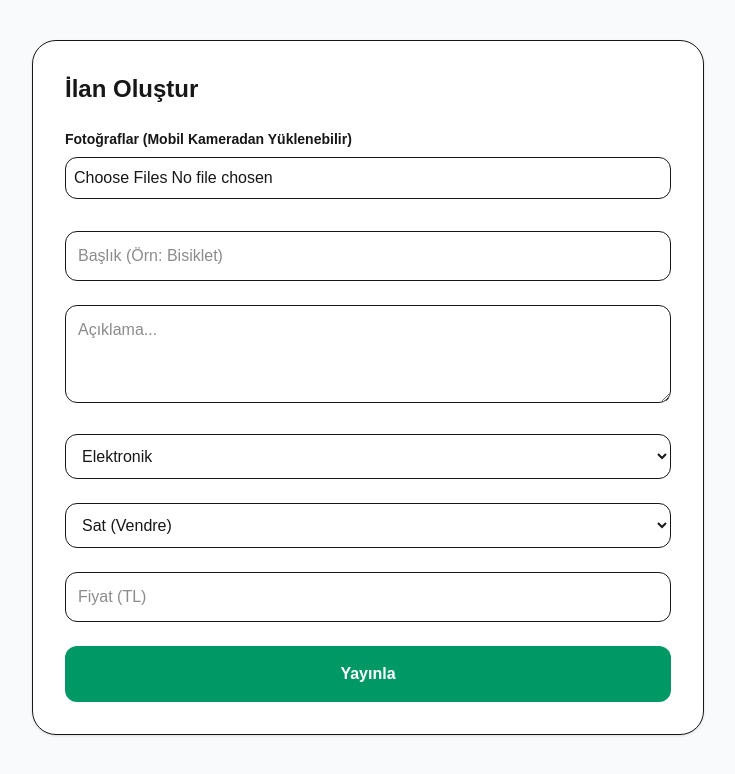
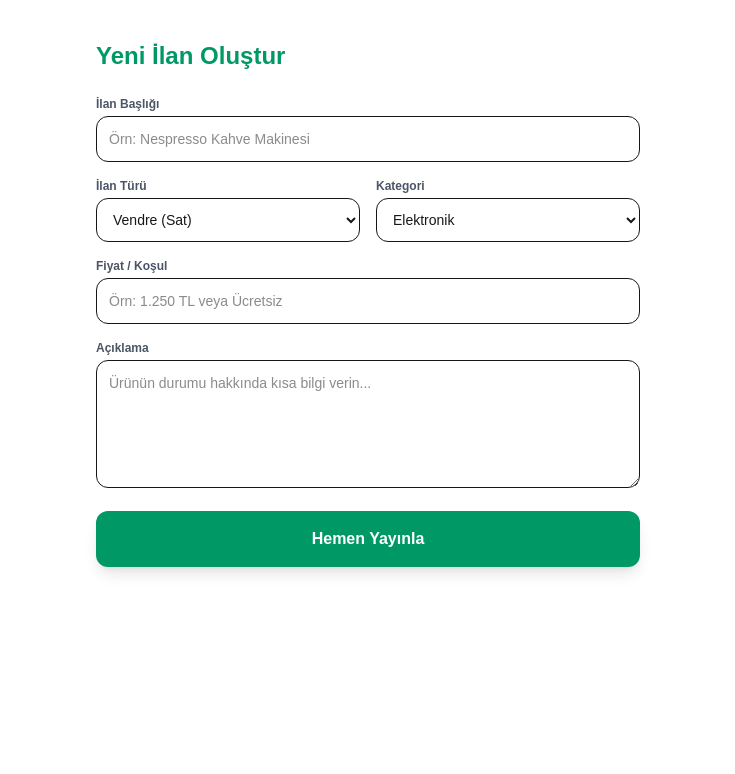
Before and after one commit to frttybg/voisini, a Next.js app: page /ilan-ekle in a window 1280 px wide. Shown: the top 774 px of the page, without its empty margins (272-1007 px from the left). Built offline with nearby package versions, Linux system fonts and the light colour scheme.

Commit message:
voisini.com: Tum dinamik sayfalar ve profil guncellemesi eklendi

```diff
--- a/app/components/BottomNav.tsx
+++ b/app/components/BottomNav.tsx
@@ -1,9 +1,11 @@
+'use client';
+
 export default function BottomNav() {
   return (
-    <div className="md:hidden fixed bottom-0 left-0 right-0 bg-white border-t p-3 flex justify-around z-50">
+    <div className="md:hidden fixed bottom-0 left-0 right-0 bg-white border-t p-3 flex justify-around z-50 shadow-lg">
       <a href="/" className="flex flex-col items-center text-[10px] font-bold text-gray-900">🏠 Ana Sayfa</a>
       <a href="/yakinimdakiler" className="flex flex-col items-center text-[10px] font-bold text-gray-400">🔍 Keşfet</a>
-      <a href="/ilan-ekle" className="bg-emerald-600 text-white rounded-full p-3 -mt-6 shadow-lg">➕</a>
+      <a href="/ilan-ekle" className="bg-emerald-600 text-white rounded-full p-3 -mt-6 shadow-lg flex items-center justify-center">➕</a>
       <a href="/mesajlar" className="flex flex-col items-center text-[10px] font-bold text-gray-400">💬 Mesajlar</a>
       <a href="/profil" className="flex flex-col items-center text-[10px] font-bold text-gray-400">👤 Profil</a>
     </div>
--- a/app/components/LanguageSwitcher.tsx
+++ b/app/components/LanguageSwitcher.tsx
@@ -5,14 +5,12 @@ export default function LanguageSwitcher() {
   const router = useRouter();
 
   const changeLanguage = (lang: string) => {
-    // Dil değiştiğinde HTML'in yönünü (RTL/LTR) güncelle
     document.documentElement.dir = lang === 'ar' ? 'rtl' : 'ltr';
     document.documentElement.lang = lang;
-    router.push(`/${lang}`);
   };
 
   return (
-    <select onChange={(e) => changeLanguage(e.target.value)} className="bg-transparent text-xs font-bold border rounded-lg p-2">
+    <select onChange={(e) => changeLanguage(e.target.value)} className="bg-transparent text-xs font-bold border rounded-lg p-2 outline-none">
       <option value="tr">🇹🇷 Türkçe</option>
       <option value="en">🇬🇧 English</option>
       <option value="de">🇩🇪 Deutsch</option>
--- a/app/giris/page.tsx
+++ b/app/giris/page.tsx
@@ -1,23 +1,44 @@
 'use client';
+import { useState } from 'react';
+import { useRouter } from 'next/navigation';
+
 export default function GirisPage() {
-  const handleLogin = () => {
-    const user = localStorage.getItem('voisini_user');
-    if (user) {
-      localStorage.setItem('voisini_session', 'true');
-      window.location.href = '/profil';
-    } else {
-      alert('Kayıtlı kullanıcı bulunamadı.');
+  const router = useRouter();
+  const [email, setEmail] = useState('');
+  const [password, setPassword] = useState('');
+
+  const handleLogin = (e: React.FormEvent) => {
+    e.preventDefault();
+    const existing = localStorage.getItem('voisini_user');
+
+    if (existing) {
+      const user = JSON.parse(existing);
+      if (user.email === email) {
+        router.push('/profil');
+        return;
+      }
     }
+
+    // Eğer kayıt yoksa yeni oturum aç
+    const newUser = { name: email.split('@')[0] || 'Komşu', email, location: 'Valentigney, Fransa' };
+    localStorage.setItem('voisini_user', JSON.stringify(newUser));
+    router.push('/profil');
   };
 
   return (
-    <div className="min-h-screen bg-gray-50 flex items-center justify-center p-4">
-      <div className="bg-white p-8 rounded-3xl shadow-sm border w-full max-w-md">
-        <h2 className="text-2xl font-black mb-6">Hesabınıza Giriş Yapın</h2>
-        <input className="w-full mb-4 p-3 border rounded-xl" type="email" placeholder="E-posta" />
-        <input className="w-full mb-6 p-3 border rounded-xl" type="password" placeholder="Şifre" />
-        <button onClick={handleLogin} className="w-full bg-emerald-600 text-white p-3 rounded-xl font-bold">Giriş Yap</button>
-      </div>
+    <div className="max-w-md mx-auto px-4 py-16">
+      <h1 className="text-3xl font-black mb-6 text-emerald-600">Giriş Yap</h1>
+      <form onSubmit={handleLogin} className="space-y-4">
+        <div>
+          <label className="block text-xs font-bold mb-1 text-gray-600">E-posta</label>
+          <input type="email" value={email} onChange={e => setEmail(e.target.value)} className="w-full p-3 border rounded-xl text-sm" placeholder="komsu@voisini.com" required />
+        </div>
+        <div>
+          <label className="block text-xs font-bold mb-1 text-gray-600">Şifre</label>
+          <input type="password" value={password} onChange={e => setPassword(e.target.value)} className="w-full p-3 border rounded-xl text-sm" placeholder="••••••••" required />
+        </div>
+        <button type="submit" className="w-full bg-emerald-600 text-white font-bold py-3 rounded-xl hover:bg-emerald-700 transition">Giriş Yap</button>
+      </form>
     </div>
   );
 }
--- a/app/ilan-ekle/page.tsx
+++ b/app/ilan-ekle/page.tsx
@@ -1,73 +1,69 @@
 'use client';
-
-import { useState, useRef } from 'react';
+import { useState } from 'react';
 import { useRouter } from 'next/navigation';
-import { CATEGORIES, LISTING_TYPES } from '../lib/constants';
 
 export default function IlanEklePage() {
   const router = useRouter();
-  const [photos, setPhotos] = useState<string[]>([]);
-  const [formData, setFormData] = useState({
-    title: '', description: '', category: CATEGORIES[0], type: 'vendre',
-    price: '', deposit: '', duration: '', exchangeWith: ''
+  const [form, setForm] = useState({
+    title: '',
+    description: '',
+    price: '',
+    type: 'Vendre (Sat)',
+    category: 'Elektronik',
+    location: 'Valentigney (Yakın çevrede)'
   });
-
-  // Fotoğraf Yükleme Mantığı
-  const handlePhotoUpload = (e: React.ChangeEvent<HTMLInputElement>) => {
-    if (e.target.files) {
-      const newPhotos = Array.from(e.target.files).map(file => URL.createObjectURL(file));
-      setPhotos([...photos, ...newPhotos]);
-    }
-  };
-
-  const removePhoto = (index: number) => setPhotos(photos.filter((_, i) => i !== index));
 
   const handleSubmit = (e: React.FormEvent) => {
     e.preventDefault();
-    const newListing = { ...formData, id: Date.now(), photos, date: new Date().toISOString() };
+    if (!form.title) return alert('Lütfen ilan başlığı girin.');
+
+    const newListing = { id: Date.now(), ...form };
     const existing = JSON.parse(localStorage.getItem('voisini_listings') || '[]');
     localStorage.setItem('voisini_listings', JSON.stringify([newListing, ...existing]));
-    alert('İlanınız başarıyla yayınlandı!');
-    router.push('/yakinimdakiler');
+
+    alert('İlan başarıyla yayınlandı!');
+    router.push('/profil');
   };
 
   return (
-    <div className="min-h-screen bg-gray-50 py-10 px-4">
-      <form onSubmit={handleSubmit} className="max-w-2xl mx-auto bg-white p-8 rounded-3xl border shadow-sm space-y-6">
-        <h1 className="text-2xl font-black">İlan Oluştur</h1>
-
-        {/* Fotoğraf Alanı */}
+    <div className="max-w-xl mx-auto px-4 py-10 pb-24">
+      <h1 className="text-2xl font-black mb-6 text-emerald-600">Yeni İlan Oluştur</h1>
+      <form onSubmit={handleSubmit} className="space-y-4">
         <div>
-          <label className="block text-sm font-bold mb-2">Fotoğraflar (Mobil Kameradan Yüklenebilir)</label>
-          <input type="file" multiple accept="image/*" capture="environment" onChange={handlePhotoUpload} className="w-full mb-2 p-2 border rounded-xl" />
-          <div className="flex gap-2 overflow-x-auto">
-            {photos.map((p, i) => (
-              <div key={i} className="relative w-20 h-20 flex-shrink-0">
-                <img src={p} className="w-full h-full object-cover rounded-xl" />
-                <button type="button" onClick={() => removePhoto(i)} className="absolute -top-2 -right-2 bg-red-500 text-white rounded-full w-5 h-5 text-xs">×</button>
-              </div>
-            ))}
+          <label className="block text-xs font-bold mb-1 text-gray-600">İlan Başlığı</label>
+          <input type="text" value={form.title} onChange={e => setForm({...form, title: e.target.value})} className="w-full p-3 border rounded-xl text-sm" placeholder="Örn: Nespresso Kahve Makinesi" required />
+        </div>
+        <div className="grid grid-cols-2 gap-4">
+          <div>
+            <label className="block text-xs font-bold mb-1 text-gray-600">İlan Türü</label>
+            <select value={form.type} onChange={e => setForm({...form, type: e.target.value})} className="w-full p-3 border rounded-xl text-sm bg-white">
+              <option>Vendre (Sat)</option>
+              <option>Donner (Bağışla)</option>
+              <option>Prêter (Ödünç Ver)</option>
+              <option>Louer (Kirala)</option>
+              <option>Échanger (Takas Et)</option>
+            </select>
+          </div>
+          <div>
+            <label className="block text-xs font-bold mb-1 text-gray-600">Kategori</label>
+            <select value={form.category} onChange={e => setForm({...form, category: e.target.value})} className="w-full p-3 border rounded-xl text-sm bg-white">
+              <option>Elektronik</option>
+              <option>Ev & Yaşam</option>
+              <option>Bahçe & Hobi</option>
+              <option>Çocuk & Bebek</option>
+              <option>Spor</option>
+            </select>
           </div>
         </div>
-
-        <input className="w-full p-3 border rounded-xl" placeholder="Başlık (Örn: Bisiklet)" onChange={e => setFormData({...formData, title: e.target.value})} />
-        <textarea className="w-full p-3 border rounded-xl" rows={3} placeholder="Açıklama..." onChange={e => setFormData({...formData, description: e.target.value})} />
-
-        <select className="w-full p-3 border rounded-xl" onChange={e => setFormData({...formData, category: e.target.value})}>
-          {CATEGORIES.map(c => <option key={c} value={c}>{c}</option>)}
-        </select>
-
-        <select className="w-full p-3 border rounded-xl" onChange={e => setFormData({...formData, type: e.target.value})}>
-          {LISTING_TYPES.map(t => <option key={t.id} value={t.id}>{t.label}</option>)}
-        </select>
-
-        {/* Dinamik Alanlar */}
-        {formData.type === 'vendre' && <input className="w-full p-3 border rounded-xl" placeholder="Fiyat (TL)" onChange={e => setFormData({...formData, price: e.target.value})} />}
-        {formData.type === 'louer' && <><input className="w-full p-3 border rounded-xl" placeholder="Kiralama Ücreti" onChange={e => setFormData({...formData, price: e.target.value})} /><input className="w-full p-3 border rounded-xl" placeholder="Depozito" onChange={e => setFormData({...formData, deposit: e.target.value})} /></>}
-        {formData.type === 'preter' && <input className="w-full p-3 border rounded-xl" placeholder="İade Koşulları ve Süre" onChange={e => setFormData({...formData, duration: e.target.value})} />}
-        {formData.type === 'echanger' && <input className="w-full p-3 border rounded-xl" placeholder="Neyle takas edeceksin?" onChange={e => setFormData({...formData, exchangeWith: e.target.value})} />}
-
-        <button type="submit" className="w-full bg-emerald-600 text-white p-4 rounded-xl font-bold">Yayınla</button>
+        <div>
+          <label className="block text-xs font-bold mb-1 text-gray-600">Fiyat / Koşul</label>
+          <input type="text" value={form.price} onChange={e => setForm({...form, price: e.target.value})} className="w-full p-3 border rounded-xl text-sm" placeholder="Örn: 1.250 TL veya Ücretsiz" />
+        </div>
+        <div>
+          <label className="block text-xs font-bold mb-1 text-gray-600">Açıklama</label>
+          <textarea value={form.description} onChange={e => setForm({...form, description: e.target.value})} className="w-full p-3 border rounded-xl text-sm h-32" placeholder="Ürünün durumu hakkında kısa bilgi verin..."></textarea>
+        </div>
+        <button type="submit" className="w-full bg-emerald-600 text-white font-bold py-4 rounded-xl hover:bg-emerald-700 transition shadow-lg">Hemen Yayınla</button>
       </form>
     </div>
   );
--- a/app/kayit/page.tsx
+++ b/app/kayit/page.tsx
@@ -1,31 +1,39 @@
 'use client';
 import { useState } from 'react';
+import { useRouter } from 'next/navigation';
 
 export default function KayitPage() {
-  const [formData, setFormData] = useState({ name: '', email: '', password: '', location: '' });
+  const router = useRouter();
+  const [form, setForm] = useState({ name: '', email: '', password: '', location: 'Valentigney, Fransa' });
 
-  const handleRegister = async () => {
-    // MVP: Şifre hashleme simülasyonu (Production'da bcrypt.js veya benzeri kullanılır)
-    const mockHash = btoa(formData.password);
-    const userData = { ...formData, password: mockHash, id: Date.now() };
+  const handleRegister = (e: React.FormEvent) => {
+    e.preventDefault();
+    if (!form.email || !form.password || !form.name) return alert('Lütfen tüm alanları doldurun.');
 
-    localStorage.setItem('voisini_user', JSON.stringify(userData));
-    localStorage.setItem('voisini_session', 'true'); // Oturum açıldı
-
-    alert('Kayıt başarılı! Aramıza hoş geldin.');
-    window.location.href = '/profil';
+    // Kullanıcıyı kaydet ve oturum aç
+    localStorage.setItem('voisini_user', JSON.stringify(form));
+    alert('Kayıt başarılı!');
+    router.push('/profil');
   };
 
   return (
-    <div className="min-h-screen bg-gray-50 flex items-center justify-center p-4">
-      <div className="bg-white p-8 rounded-3xl shadow-sm border w-full max-w-md">
-        <h2 className="text-2xl font-black mb-6">Aramıza Katılın</h2>
-        <input className="w-full mb-4 p-3 border rounded-xl" placeholder="Ad Soyad" onChange={e => setFormData({...formData, name: e.target.value})} />
-        <input className="w-full mb-4 p-3 border rounded-xl" type="email" placeholder="E-posta" onChange={e => setFormData({...formData, email: e.target.value})} />
-        <input className="w-full mb-4 p-3 border rounded-xl" type="password" placeholder="Şifre" onChange={e => setFormData({...formData, password: e.target.value})} />
-        <input className="w-full mb-6 p-3 border rounded-xl" placeholder="Konum (Şehir/İlçe)" onChange={e => setFormData({...formData, location: e.target.value})} />
-        <button onClick={handleRegister} className="w-full bg-emerald-600 text-white p-3 rounded-xl font-bold">Kayıt Ol</button>
-      </div>
+    <div className="max-w-md mx-auto px-4 py-16">
+      <h1 className="text-3xl font-black mb-6 text-emerald-600">Voisiniye Katıl</h1>
+      <form onSubmit={handleRegister} className="space-y-4">
+        <div>
+          <label className="block text-xs font-bold mb-1 text-gray-600">Ad Soyad</label>
+          <input type="text" value={form.name} onChange={e => setForm({...form, name: e.target.value})} className="w-full p-3 border rounded-xl text-sm" placeholder="Ahmet Yılmaz" required />
+        </div>
+        <div>
+          <label className="block text-xs font-bold mb-1 text-gray-600">E-posta</label>
+          <input type="email" value={form.email} onChange={e => setForm({...form, email: e.target.value})} className="w-full p-3 border rounded-xl text-sm" placeholder="komsu@voisini.com" required />
+        </div>
+        <div>
+          <label className="block text-xs font-bold mb-1 text-gray-600">Şifre</label>
+          <input type="password" value={form.password} onChange={e => setForm({...form, password: e.target.value})} className="w-full p-3 border rounded-xl text-sm" placeholder="••••••••" required />
+        </div>
+        <button type="submit" className="w-full bg-emerald-600 text-white font-bold py-3 rounded-xl hover:bg-emerald-700 transition">Kayıt Ol</button>
+      </form>
     </div>
   );
 }
--- a/app/mesajlar/page.tsx
+++ b/app/mesajlar/page.tsx
@@ -1,15 +1,14 @@
 'use client';
-import { useState, useEffect } from 'react';
 
 export default function MesajlarPage() {
-  const [conversations, setConversations] = useState([
+  const conversations = [
     { id: 1, otherUser: 'Ahmet Y.', lastMessage: 'Merhaba, ürün hâlâ mevcut mu?', time: '10:42', unread: true },
     { id: 2, otherUser: 'Zeynep K.', lastMessage: 'Kiralama için uygun musunuz?', time: 'Dün', unread: false }
-  ]);
+  ];
 
   return (
-    <div className="max-w-2xl mx-auto px-4 py-8">
-      <h1 className="text-2xl font-black mb-6">Mesajlarım</h1>
+    <div className="max-w-2xl mx-auto px-4 py-8 pb-24">
+      <h1 className="text-2xl font-black mb-6 text-emerald-600">Mesajlarım</h1>
       <div className="space-y-4">
         {conversations.map((conv) => (
           <a href={`/mesajlar/detay/${conv.id}`} key={conv.id} className="block bg-white p-4 rounded-2xl border shadow-sm hover:border-emerald-200 transition">
--- a/app/profil/page.tsx
+++ b/app/profil/page.tsx
@@ -1,60 +1,66 @@
 'use client';
-
 import { useState, useEffect } from 'react';
+import { useRouter } from 'next/navigation';
 
 export default function ProfilPage() {
-  // Mock veri - API'den veritabanı sorgusuyla çekilecek
-  const user = {
-    name: 'Ahmet Y.',
-    memberSince: 'Ağustos 2026',
-    location: 'Valentigney, Fransa',
-    rating: '4.8',
-    totalOps: 12
-  };
-
+  const router = useRouter();
+  const [user, setUser] = useState({ name: 'Komşu', email: '', location: 'Valentigney, Fransa', memberSince: 'Ağustos 2026', rating: '4.8', totalOps: 12 });
   const [activeListings, setActiveListings] = useState<any[]>([]);
 
   useEffect(() => {
-    // localStorage'dan aktif ilanları çek (MVP)
-    const saved = JSON.parse(localStorage.getItem('voisini_listings') || '[]');
-    setActiveListings(saved);
+    const savedUser = localStorage.getItem('voisini_user');
+    if (savedUser) {
+      const parsed = JSON.parse(savedUser);
+      setUser(prev => ({
+        ...prev,
+        name: parsed.name || parsed.email.split('@')[0],
+        email: parsed.email,
+        location: parsed.location || 'Valentigney, Fransa'
+      }));
+    }
+
+    const savedListings = JSON.parse(localStorage.getItem('voisini_listings') || '[]');
+    setActiveListings(savedListings);
   }, []);
 
+  const handleLogout = () => {
+    localStorage.removeItem('voisini_user');
+    router.push('/giris');
+  };
+
   return (
-    <div className="max-w-4xl mx-auto px-4 py-10">
-      {/* Profil Header */}
+    <div className="max-w-4xl mx-auto px-4 py-10 pb-24">
       <div className="bg-white border border-gray-100 rounded-3xl p-8 shadow-sm mb-8 flex flex-col md:flex-row items-center gap-6">
         <div className="w-24 h-24 bg-emerald-600 rounded-full flex items-center justify-center text-white text-3xl font-black shadow-lg">
-          {user.name.charAt(0)}
+          {user.name.charAt(0).toUpperCase()}
         </div>
         <div className="flex-1 text-center md:text-left">
           <h1 className="text-2xl font-black">{user.name}</h1>
-          <p className="text-sm text-gray-500 mt-1">Üyelik: {user.memberSince} • {user.location}</p>
+          <p className="text-sm text-gray-500 mt-1">{user.email} • Üyelik: {user.memberSince} • 📍 {user.location}</p>
           <div className="flex justify-center md:justify-start gap-4 mt-4">
             <span className="bg-amber-50 text-amber-700 text-xs font-bold px-3 py-1.5 rounded-lg">★ {user.rating} Puan</span>
             <span className="bg-emerald-50 text-emerald-700 text-xs font-bold px-3 py-1.5 rounded-lg">{user.totalOps} İşlem</span>
           </div>
         </div>
+        <button onClick={handleLogout} className="text-xs text-red-500 font-bold border border-red-200 px-4 py-2 rounded-xl hover:bg-red-50 transition">Çıkış Yap</button>
       </div>
 
-      {/* İlanlar Bölümü */}
       <div className="mb-10">
         <h2 className="text-xl font-bold mb-6">Aktif İlanlarım ({activeListings.length})</h2>
         {activeListings.length === 0 ? (
-          <p className="text-sm text-gray-400 italic">Henüz bir ilanınız bulunmuyor.</p>
+          <p className="text-sm text-gray-400 italic">Henüz bir ilanınız bulunmuyor. Yeni ilan ekleyerek komşularınızla paylaşın!</p>
         ) : (
           <div className="grid grid-cols-2 md:grid-cols-3 gap-4">
             {activeListings.map((item) => (
               <div key={item.id} className="bg-white p-4 rounded-2xl border shadow-sm">
                 <h4 className="font-bold text-sm truncate">{item.title}</h4>
-                <p className="text-emerald-600 font-extrabold text-sm">{item.price}</p>
+                <p className="text-emerald-600 font-extrabold text-sm">{item.price || 'Ücretsiz'}</p>
               </div>
             ))}
           </div>
         )}
       </div>
 
-      {/* Geçmiş İşlemler Tablosu (Simülasyon) */}
       <div className="bg-white border rounded-3xl p-6">
         <h2 className="text-xl font-bold mb-4">Geçmiş İlanlar & İşlemler</h2>
         <div className="text-sm text-gray-500 italic">Tamamlanan işlemleriniz burada listelenecektir.</div>
--- a/app/yakinimdakiler/page.tsx
+++ b/app/yakinimdakiler/page.tsx
@@ -1,27 +1,41 @@
 'use client';
-import { useState } from 'react';
-import ListingCard from '../components/ListingCard';
+import { useState, useEffect } from 'react';
 
-export default function ListelemePage() {
-  const [sortBy, setSortBy] = useState('yeni'); // Sıralama: yakın, yeni, fiyat_dusuk, fiyat_yuksek
+export default function YakinimdakilerPage() {
+  const [listings, setListings] = useState<any[]>([]);
+
+  useEffect(() => {
+    const saved = JSON.parse(localStorage.getItem('voisini_listings') || '[]');
+    setListings(saved);
+  }, []);
 
   return (
-    <div className="max-w-7xl mx-auto px-4 py-8">
-      {/* Filtre ve Sıralama Çubuğu */}
-      <div className="flex flex-col md:flex-row gap-4 mb-8">
-        <select className="p-3 border rounded-xl text-sm" onChange={(e) => setSortBy(e.target.value)}>
-          <option value="yeni">En Yeni</option>
-          <option value="yakin">En Yakın</option>
-          <option value="fiyat_dusuk">Fiyat: Düşükten Yükseğe</option>
-          <option value="fiyat_yuksek">Fiyat: Yüksekten Düşüğe</option>
-        </select>
-        {/* Kategori, Fiyat, Mesafe filtreleri buraya eklenecek */}
-      </div>
+    <div className="max-w-4xl mx-auto px-4 py-8 pb-24">
+      <h1 className="text-2xl font-black mb-2 text-emerald-600">Yakınındaki Komşular</h1>
+      <p className="text-xs text-gray-500 mb-6">Konumun etrafındaki aktif paylaşım ve ilanlar</p>
 
-      {/* Grid */}
-      <div className="grid grid-cols-2 md:grid-cols-4 gap-4">
-        {/* İlanlar buraya mapping ile gelecek */}
-      </div>
+      {listings.length === 0 ? (
+        <div className="text-center py-12 bg-white rounded-3xl border border-gray-100 p-8">
+          <p className="text-sm text-gray-400 mb-4">Henüz çevrenizde listelenen bir ilan bulunmuyor.</p>
+          <a href="/ilan-ekle" className="inline-block bg-emerald-600 text-white text-xs font-bold px-6 py-3 rounded-xl">İlk İlanı Sen Ekle</a>
+        </div>
+      ) : (
+        <div className="grid grid-cols-1 md:grid-cols-2 gap-4">
+          {listings.map((item) => (
+            <div key={item.id} className="bg-white p-5 rounded-2xl border shadow-sm flex flex-col justify-between">
+              <div>
+                <span className="text-[10px] font-bold text-emerald-600 bg-emerald-50 px-2.5 py-1 rounded-full">{item.type}</span>
+                <h3 className="font-bold text-lg mt-3">{item.title}</h3>
+                <p className="text-xs text-gray-600 mt-1 line-clamp-2">{item.description}</p>
+              </div>
+              <div className="flex justify-between items-center mt-4 pt-4 border-t">
+                <span className="font-extrabold text-gray-900">{item.price || 'Ücretsiz'}</span>
+                <span className="text-[10px] text-gray-400">📍 1.2 km uzaklıkta</span>
+              </div>
+            </div>
+          ))}
+        </div>
+      )}
     </div>
   );
 }
```
